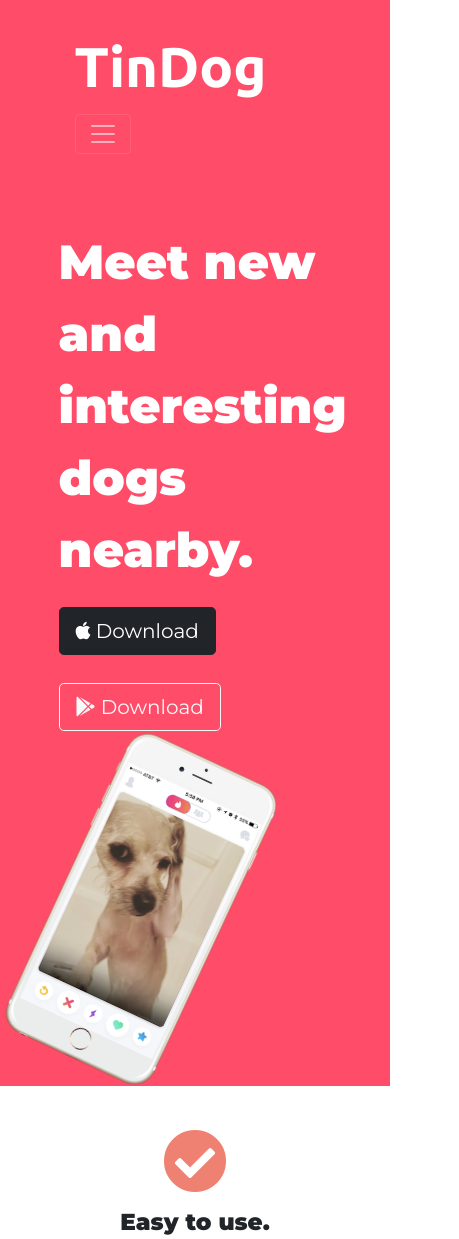
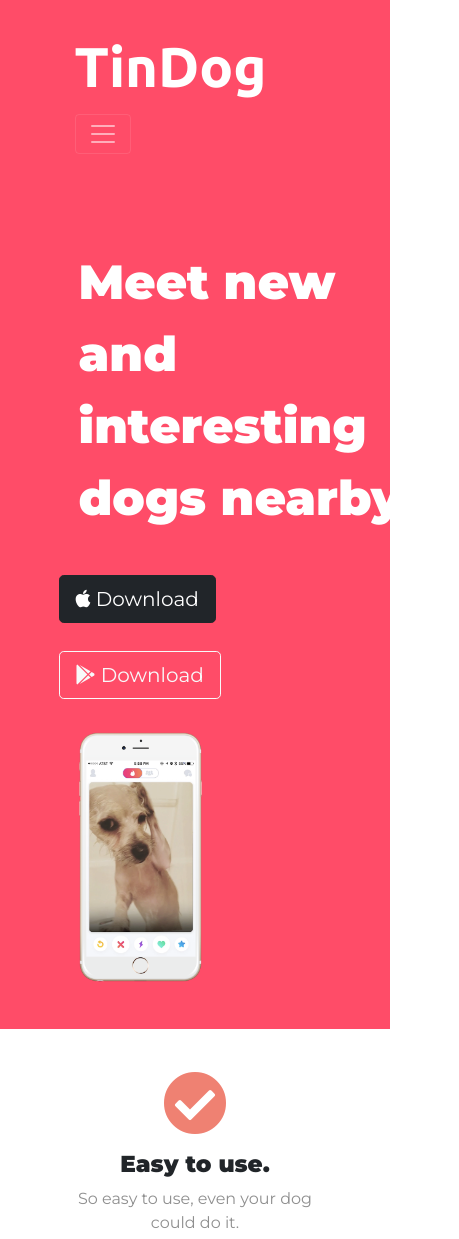
Before and after one commit to jaggi268/Web_development, a plain HTML site: page HTML and CSS/TinDog/index.html in a window 390 px wide. Shown: the top 1239 px of the page, 459 px wide, since content can reach past the window. Drawn offline with nearby package versions, Linux system fonts and the light colour scheme.

Commit message:
Updated Media Queries

```diff
--- a/HTML and CSS/TinDog/css/styles.css
+++ b/HTML and CSS/TinDog/css/styles.css
@@ -9,7 +9,7 @@
 }
 .container-fluid
 {
-    padding: 3% 15%;
+    padding: 3% 15% 7%;
 }
 
 
@@ -76,11 +76,16 @@
 {
     width: 60%;
     transform: rotate(25deg);
+    position:absolute;
+    right: 30%;
 }
 /* Features */
 #features
 {
     padding: 7% 15%;
+    background-color: #fff;
+    position: relative;
+    z-index: 1;
 }
 .feature-box
 {
@@ -134,3 +139,21 @@
     padding: 3% 2%;
     text-align: center;
 }
+@media (max-width:1080px)
+{
+    h1
+    {
+        width: 400px;
+        padding: 20px;
+    }
+    .title
+    {
+        text-align: center;
+    }
+    .title-image
+    {
+        position: static;
+        transform: rotate(0);
+        padding: 20px;
+    }
+}
```
Also changed, not shown: 1 other file.
